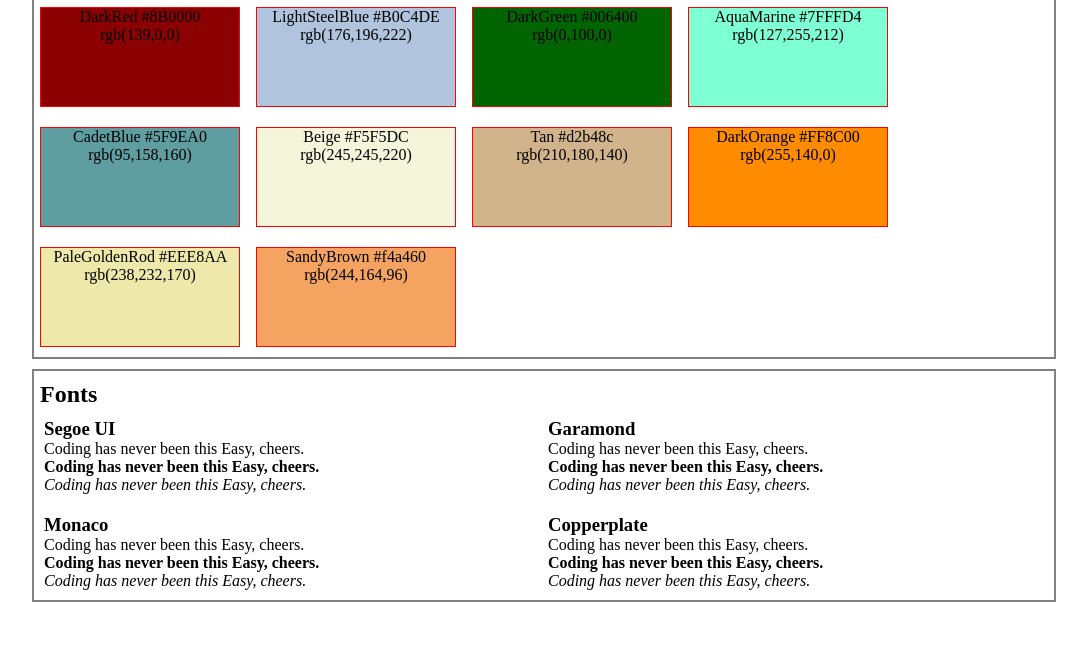
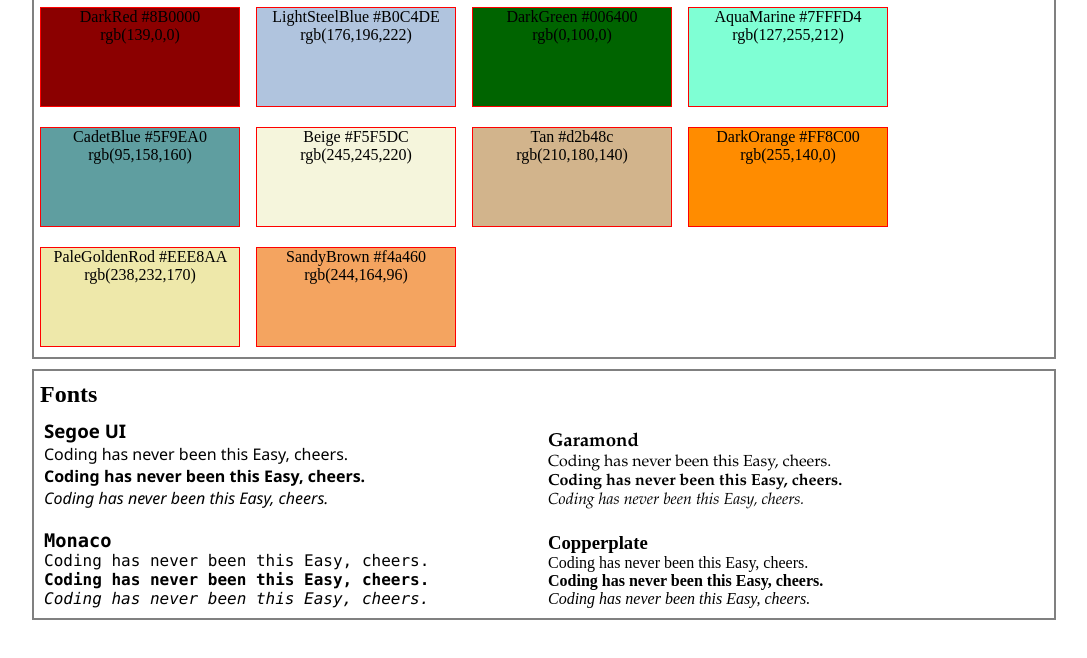
Before and after one commit to ThabangP07/Website-Design-System, a plain HTML site: page index.html in a window 1280 px wide. Shown: the part 140-798 px from the top of the page, without its empty margins (96-1183 px from the left). Drawn offline with Linux system fonts and the light colour scheme.

Commit message:
Added family fonts to the font elements

```diff
--- a/resources/css/index.css
+++ b/resources/css/index.css
@@ -22,6 +22,8 @@ h2 {
     margin: 10px auto;
 }
 
+/* color section */
+
 .color-box {
     border: 1px solid red;
     width: 200px;
@@ -29,14 +31,6 @@ h2 {
     display: inline-block;
     text-align: center;
     margin: 10px 6px;
-}
-
-.font {
-    display: inline-block;
-    width: 500px;
-    margin-top: 10px;
-    margin-bottom: 10px;
-    padding-left: 10px;
 }
 
 .dark-red {
@@ -78,3 +72,29 @@ h2 {
 .sandy-brown {
     background-color: sandybrown;
 }
+
+/* font section */
+
+.font {
+    display: inline-block;
+    width: 500px;
+    margin-top: 10px;
+    margin-bottom: 10px;
+    padding-left: 10px;
+}
+
+.segoe {
+    font-family: 'Segoe UI';
+}
+
+.garamond {
+    font-family: 'Garamond';
+}
+
+.monaco {
+    font-family: 'Monaco';
+}
+
+.copperplate {
+    font-family: 'Copperplate';
+}
```
